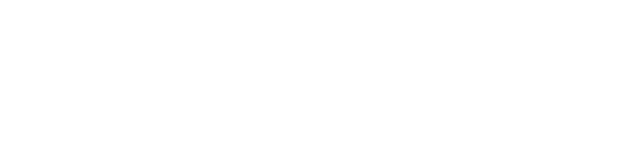
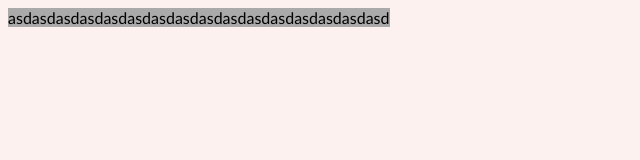
Before and after one commit to berghdavid/Etch-a-Sketch, a plain HTML site: page index.html in a window 1280 px wide. Shown: the whole page, without its empty margins (0-640 px from the left). Drawn offline with Linux system fonts and the light colour scheme.

Commit message:
First commit, fix box-skeleton

```diff
--- a/script.js
+++ b/script.js
@@ -0,0 +1,21 @@
+const body = document.querySelector("body");
+body.style.backgroundColor = "#FDF1F0";
+body.style.textAlign = "center";
+body.style.fontFamily = "Gill Sans, sans-serif";
+
+const size = 4;
+
+const gridbox = document.createElement("div");
+gridbox.style.display = "flex";
+gridbox.style.flexWrap = "wrap";
+gridbox.style.flexDirection = "row";
+
+for (i = 0; i < size; i++) {
+    for (let j = 0; j < size; j++) {
+        const newDiv = document.createElement("div");
+        newDiv.textContent = "asd";
+        newDiv.style.backgroundColor = "#AAAAAA";
+        gridbox.appendChild(newDiv);
+    }
+}
+body.appendChild(gridbox);
```
Also changed, not shown: index.html (+1 -3 lines).
